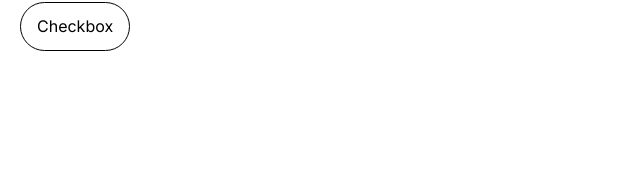
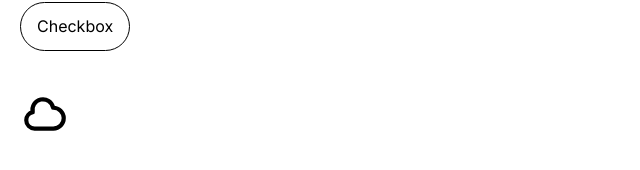
Before and after one commit to thomasbrettell/android-darkmode-test, a React (Create React App) app: page / in a window 1280 px wide. Shown: the part 616-786 px from the top of the page, without its empty margins (0-640 px from the left). Built offline with nearby package versions, Linux system fonts and the light colour scheme.

Commit message:
SVG check

```diff
--- a/src/App.js
+++ b/src/App.js
@@ -8,6 +8,7 @@ import StyledCheckboxBNW from './components/StyledCheckboxBNW/StyledCheckboxBNW'
 import StyledCheckboxBNWInverted from './components/StyledCheckboxBNWInverted/StyledCheckboxBNWInverted';
 import StyledCheckboxFour from './components/StyledCheckboxFour/StyledCheckboxFour';
 import StyledCheckboxFive from './components/StyledCheckboxFive/StyledCheckboxFive';
+import SVGSquare from './components/SVGSquare/SVGSquare';
 
 function App() {
   return (
@@ -39,6 +40,9 @@ function App() {
       <div className={styles.item}>
         <StyledCheckboxFive />
       </div>
+      <div className={styles.item}>
+        <SVGSquare />
+      </div>
     </div>
   );
 }
--- /dev/null
+++ b/src/components/SVGSquare/SVGSquare.js
@@ -0,0 +1,39 @@
+import styles from './SVGSquare.module.css'
+import classNames from 'classnames/bind';
+import { useState } from 'react';
+
+const cx = classNames.bind(styles);
+
+const SVGSquare = () => {
+  const [checked, setCheck] = useState(false)
+
+  const className = cx({
+    SVGSquare: true,
+    checked: checked,
+  });
+
+  const checkHandler = (e) => {
+    console.log('!')
+    setCheck(!checked)
+  }
+
+  return (
+    <svg
+      xmlns="http://www.w3.org/2000/svg"
+      className={className}
+      fill="none"
+      viewBox="0 0 24 24"
+      stroke="currentColor"
+      onClick={checkHandler}
+    >
+      <path
+        strokeLinecap="round"
+        strokeLinejoin="round"
+        strokeWidth={2}
+        d="M3 15a4 4 0 004 4h9a5 5 0 10-.1-9.999 5.002 5.002 0 10-9.78 2.096A4.001 4.001 0 003 15z"
+      />
+    </svg>
+  );
+};
+
+export default SVGSquare;
--- /dev/null
+++ b/src/components/SVGSquare/SVGSquare.module.css
@@ -0,0 +1,2 @@
+.SVGSquare{height:50px;width:50px;cursor:pointer;fill:white;stroke:black}.SVGSquare.checked{fill:black}
+/*# sourceMappingURL=data:application/json;base64,eyJ2ZXJzaW9uIjozLCJzb3VyY2VzIjpbIlNWR1NxdWFyZS5tb2R1bGUubGVzcyJdLCJuYW1lcyI6W10sIm1hcHBpbmdzIjoiQUFBQSxXQUNFLFlBQ0EsV0FDQSxlQUNBLFdBQ0EsWUFBQSxDQUVBLG1CQUNFLFVBQUEsQ0FBQSIsImZpbGUiOiJ0by5jc3MifQ== */
--- /dev/null
+++ b/src/components/SVGSquare/SVGSquare.module.less
@@ -0,0 +1,11 @@
+.SVGSquare {
+  height: 50px;
+  width: 50px;
+  cursor: pointer;
+  fill: white;
+  stroke: black;
+
+  &.checked {
+    fill: black;
+  }
+}
```
